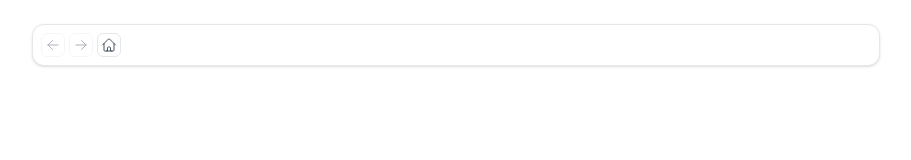
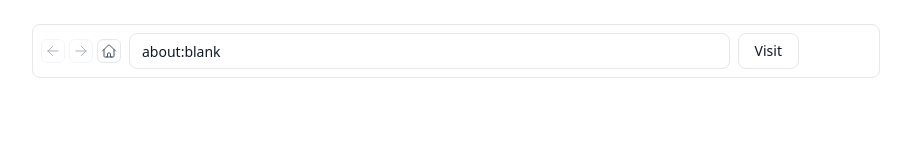
Before and after one commit to kmdebug/react-browser-history-simulator, a React (Vite) app: page / in a window 1280 px wide. Shown: the top 160 px of the page, without its empty margins (184-1095 px from the left). Built offline with nearby package versions, Linux system fonts and the light colour scheme.

Commit message:
feat(navigation): add AddressBar component and integrate with BrowserHistorySimulator

```diff
--- /dev/null
+++ b/src/features/navigation/ui/AddressBar.tsx
@@ -0,0 +1,33 @@
+import React from 'react';
+
+type Props = {
+  value: string;
+  onChange: (v: string) => void;
+  onEnter: () => void;
+  onGo: () => void;
+};
+
+const AddressBar: React.FC<Props> = ({ value, onChange, onEnter, onGo }) => (
+  <div className="items-center gap-2 grid grid-cols-[1fr_auto]">
+    <input
+      value={value}
+      onChange={(e) => onChange(e.target.value)}
+      onKeyDown={(e) => {
+        if (e.key === 'Enter') onEnter();
+      }}
+      placeholder="Search or enter address"
+      spellCheck={false}
+      aria-label="Address bar"
+      className="px-3 border border-gray-200 rounded-lg outline-none focus:ring-2 focus:ring-gray-300 w-full h-9 text-sm placeholder:text-sm"
+    />
+    <button
+      onClick={onGo}
+      disabled={!value.trim()}
+      className="bg-white hover:bg-gray-50 disabled:opacity-40 px-4 border border-gray-200 rounded-lg h-9 text-sm disabled:cursor-not-allowed"
+    >
+      Visit
+    </button>
+  </div>
+);
+
+export default AddressBar;
--- a/src/features/navigation/ui/BrowserHistorySimulator.tsx
+++ b/src/features/navigation/ui/BrowserHistorySimulator.tsx
@@ -1,20 +1,36 @@
 import type { JSX } from 'react';
 import { useBrowserHistory } from '../state/useBrowserHistory';
 import HistoryToolbar from './HistoryToolbar';
+import AddressBar from './AddressBar';
 
 const BrowserHistorySimulator: React.FC = (): JSX.Element => {
-  const { hasBack, hasForward, navigateBack, navigateForward, navigateHome } =
-    useBrowserHistory();
+  const {
+    hasBack,
+    hasForward,
+    navigateBack,
+    navigateForward,
+    navigateHome,
+    addressBar,
+    setAddressBar,
+    navigateTo,
+  } = useBrowserHistory();
 
   return (
     <div className="gap-4 grid mx-auto p-6 max-w-4xl text-gray-900">
-      <div className="items-center gap-2 grid grid-cols-[auto_1fr_auto] bg-white shadow-sm px-2 py-2 border border-gray-200 rounded-xl">
+      <div className="items-center gap-2 grid grid-cols-[auto_1fr_auto] bg-white px-2 py-2 border border-gray-200 rounded-lg">
         <HistoryToolbar
           hasBack={hasBack}
           hasForward={hasForward}
           onBack={navigateBack}
           onForward={navigateForward}
           onHome={navigateHome}
+        />
+
+        <AddressBar
+          value={addressBar}
+          onChange={setAddressBar}
+          onEnter={() => navigateTo(addressBar)}
+          onGo={() => navigateTo(addressBar)}
         />
 
         <div className="w-16" />
```
